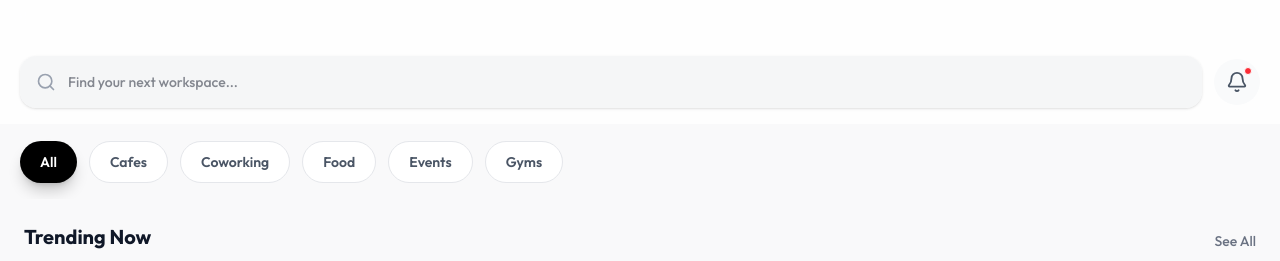
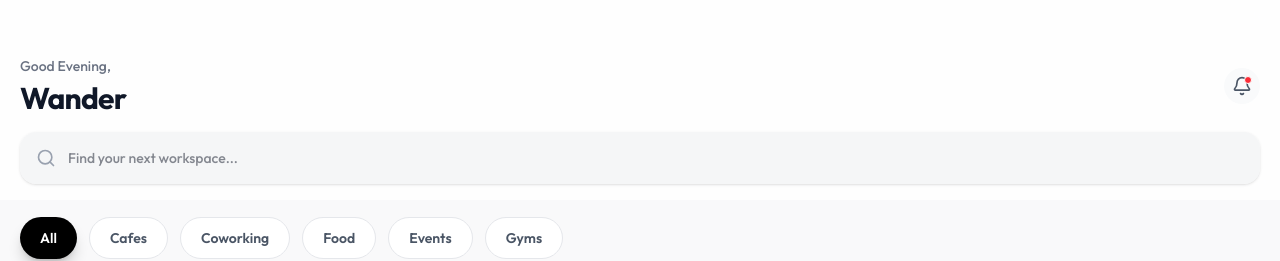
Before and after one commit to brkasarba-source/nomad-spots, a Next.js app: page / in a window 1280 px wide. Shown: the top 261 px of the page. Built offline with nearby package versions, Linux system fonts and the light colour scheme.

Commit message:
Add dynamic header that changes on scroll

```diff
--- a/app/page.tsx
+++ b/app/page.tsx
@@ -11,6 +11,7 @@ export default function Home() {
   const [spots, setSpots] = useState<any[]>([]);
   const [selectedCategory, setSelectedCategory] = useState("All");
   const [searchQuery, setSearchQuery] = useState("");
+  const [isScrolled, setIsScrolled] = useState(false);
 
   const getGreeting = () => {
     const hour = new Date().getHours();
@@ -18,6 +19,14 @@ export default function Home() {
     if (hour < 18) return "Good Afternoon";
     return "Good Evening";
   };
+
+  useEffect(() => {
+    const handleScroll = () => {
+      setIsScrolled(window.scrollY > 50);
+    };
+    window.addEventListener("scroll", handleScroll);
+    return () => window.removeEventListener("scroll", handleScroll);
+  }, []);
 
   useEffect(() => {
     // Simulate API call
@@ -99,12 +108,38 @@ export default function Home() {
 
   return (
     <main className="min-h-screen bg-gray-50/50 pb-28">
-      {/* Minimal Header */}
-      <header className="sticky top-0 z-40 bg-white/80 backdrop-blur-md border-b border-gray-100/50">
+      {/* Dynamic Header */}
+      <header className="sticky top-0 z-40 bg-white/80 backdrop-blur-md border-b border-gray-100/50 transition-all">
         <div className="px-5 pt-14 pb-4">
-          {/* Search Bar with Notification */}
-          <div className="flex items-center gap-3">
-            <div className="relative group flex-1">
+          {isScrolled ? (
+            /* Compact Header (Scrolled) */
+            <div className="flex items-center justify-between gap-3">
+              <h1 className="text-2xl font-bold text-gray-900 tracking-tight">Wander</h1>
+              <div className="flex items-center gap-2">
+                <button className="p-2 rounded-full bg-gray-50 hover:bg-gray-100 transition-colors">
+                  <Search size={20} className="text-gray-600" />
+                </button>
+                <Link href="/notifications" className="p-2 rounded-full bg-gray-50 hover:bg-gray-100 transition-colors relative">
+                  <Bell size={20} className="text-gray-600" />
+                  <span className="absolute top-2 right-2 w-2 h-2 bg-red-500 rounded-full border border-white"></span>
+                </Link>
+              </div>
+            </div>
+          ) : (
+            /* Full Header (Top) */
+            <>
+              <div className="flex justify-between items-center mb-4">
+                <div>
+                  <p className="text-sm text-gray-500 font-medium mb-1">{getGreeting()},</p>
+                  <h1 className="text-3xl font-bold text-gray-900 tracking-tight">Wander</h1>
+                </div>
+                <Link href="/notifications" className="p-2 rounded-full bg-gray-50 hover:bg-gray-100 transition-colors relative">
+                  <Bell size={20} className="text-gray-600" />
+                  <span className="absolute top-2 right-2 w-2 h-2 bg-red-500 rounded-full border border-white"></span>
+                </Link>
+              </div>
+
+              <div className="relative group">
                 <div className="absolute inset-y-0 left-0 pl-4 flex items-center pointer-events-none">
                   <Search className="text-gray-400 group-focus-within:text-black transition-colors" size={20} />
                 </div>
@@ -116,12 +151,8 @@ export default function Home() {
                   className="w-full bg-gray-100/80 border-none rounded-2xl py-4 pl-12 pr-4 text-sm font-medium focus:ring-2 focus:ring-black/5 focus:bg-white transition-all shadow-sm"
                 />
               </div>
-
-            <Link href="/notifications" className="p-3 rounded-full bg-gray-50 hover:bg-gray-100 transition-colors relative flex-shrink-0">
-              <Bell size={22} className="text-gray-600" />
-              <span className="absolute top-2 right-2 w-2 h-2 bg-red-500 rounded-full border border-white"></span>
-            </Link>
-          </div>
+            </>
+          )}
         </div>
       </header>
 
```
Lines whose indentation alone changed are shown as unchanged.
